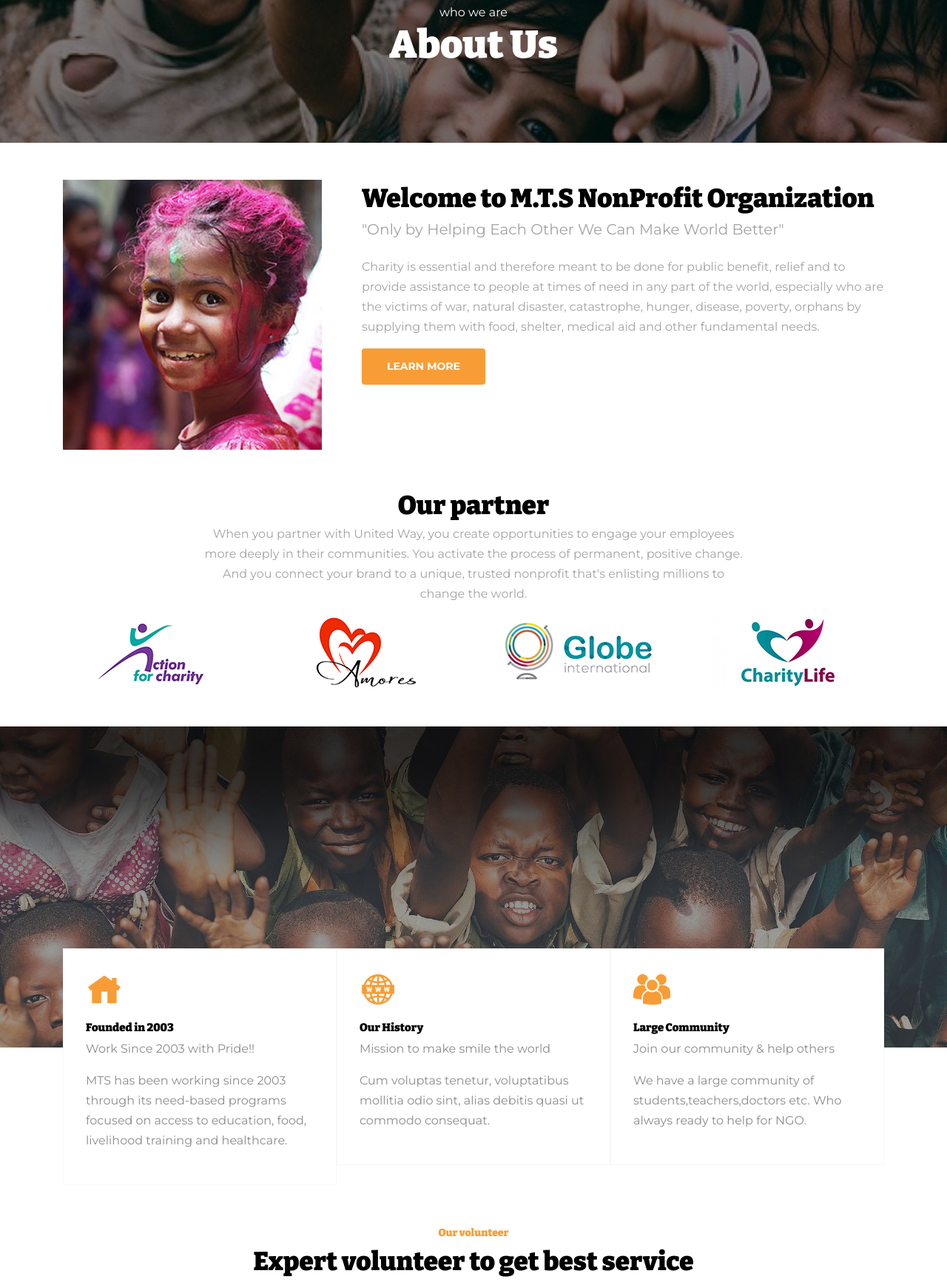
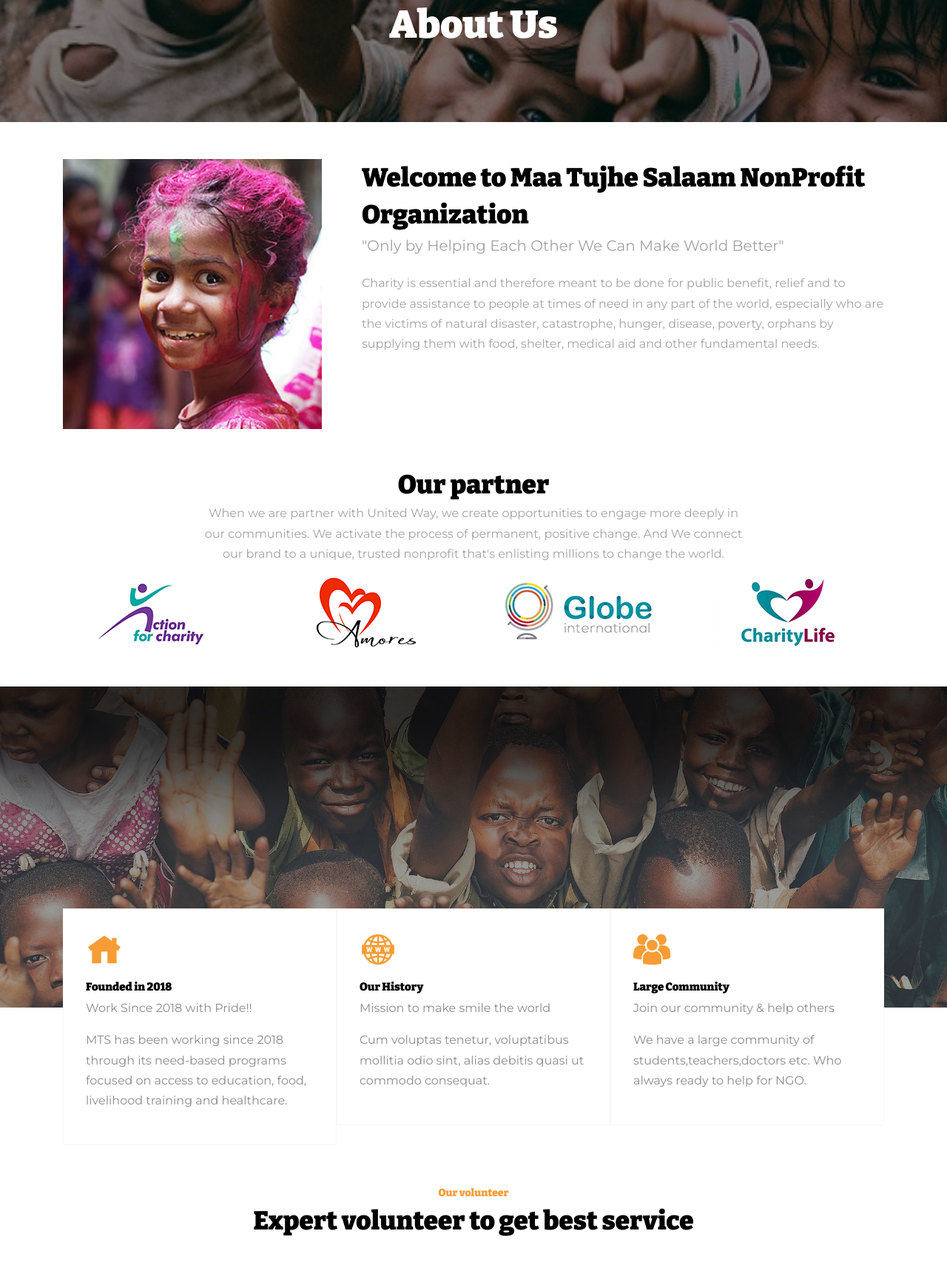
Before and after one commit to ascorpweb/repo_mts, a plain HTML site: page about.html in a window 1280 px wide. Shown: the part 97-1830 px from the top of the page at 74% size. Drawn offline with nearby package versions, Linux system fonts and the light colour scheme; some packages are replaced by stand-ins of ours.

Commit message:
modified content

```diff
--- a/about.html
+++ b/about.html
@@ -79,7 +79,7 @@
             <div class="row">
                 <div class="col-md-12">
                     <div class="block text-center">
-                        <span class="text-white">who we are</span>
+                        <span class="text-white"></span>
                         <h1 class="text-capitalize mb-4 text-lg">About Us</h1>
                     </div>
                 </div>
@@ -98,14 +98,14 @@
 
                 <div class="col-lg-8">
                     <div class="about-item-content pl-4">
-                        <h2 class="mb-4 content-title"> Welcome to M.T.S NonProfit Organization</h2>
+                        <h2 class="mb-4 content-title"> Welcome to Maa Tujhe Salaam NonProfit Organization</h2>
                         <p class="lead">"Only by Helping Each Other We Can Make World Better"</p>
                         <p class="mb-4">Charity is essential and therefore meant to be done for public benefit, relief
                             and to provide assistance to people at times of need in any part of the world, especially
-                            who are the victims of war, natural disaster, catastrophe,
+                            who are the victims of natural disaster, catastrophe,
                             hunger, disease, poverty, orphans by supplying them with food, shelter, medical aid and
                             other fundamental needs.</p>
-                        <a href="#" class="btn btn-main rounded">Learn More</a>
+                        <!-- <a href="#" class="btn btn-main rounded">Learn More</a>-->
                     </div>
                 </div>
             </div>
@@ -119,9 +119,9 @@
                 <div class="col-lg-8">
                     <div class="content text-center">
                         <h2 class="content-title mb-4">Our partner</h2>
-                        <p>When you partner with United Way, you create opportunities to engage your employees more
-                            deeply in their communities. You activate the process of permanent, positive change. And you
-                            connect your brand to a unique, trusted nonprofit
+                        <p>When we are partner with United Way, we create opportunities to engage more
+                            deeply in our communities. We activate the process of permanent, positive change. And We
+                            connect our brand to a unique, trusted nonprofit
                             that's enlisting millions to change the world.</p>
                     </div>
                 </div>
@@ -164,9 +164,9 @@
                 <div class="col-lg-4 col-md-6">
                     <div class="feature-inner">
                         <i class="icofont-home"></i>
-                        <h4>Founded in 2003</h4>
-                        <p>Work Since 2003 with Pride!!</p>
-                        <p>MTS has been working since 2003 through its need-based programs focused on access to
+                        <h4>Founded in 2018</h4>
+                        <p>Work Since 2018 with Pride!!</p>
+                        <p>MTS has been working since 2018 through its need-based programs focused on access to
                             education, food, livelihood training and healthcare.</p>
                     </div>
                 </div>
@@ -417,7 +417,7 @@
                         <i class="icofont-diamond text-lg text-color"></i>
                         <h2 class="text-white text-lg mb-5 mt-3">We can’t help everyone, but everyone can help someone
                         </h2>
-                        <a href="donation.html" class="btn btn-main rounded">Make a donation</a>
+                        <!--<a href="donation.html" class="btn btn-main rounded">Make a donation</a>-->
                     </div>
                 </div>
             </div>
```
Also changed, not shown: contact.html (+1 -21 lines).
